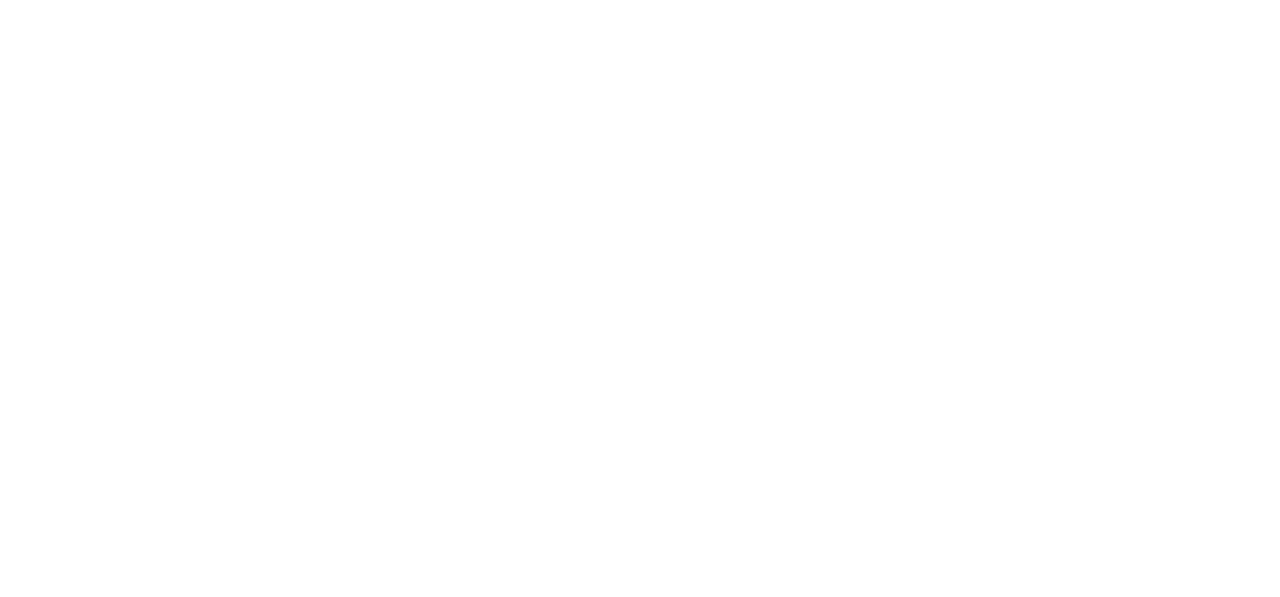
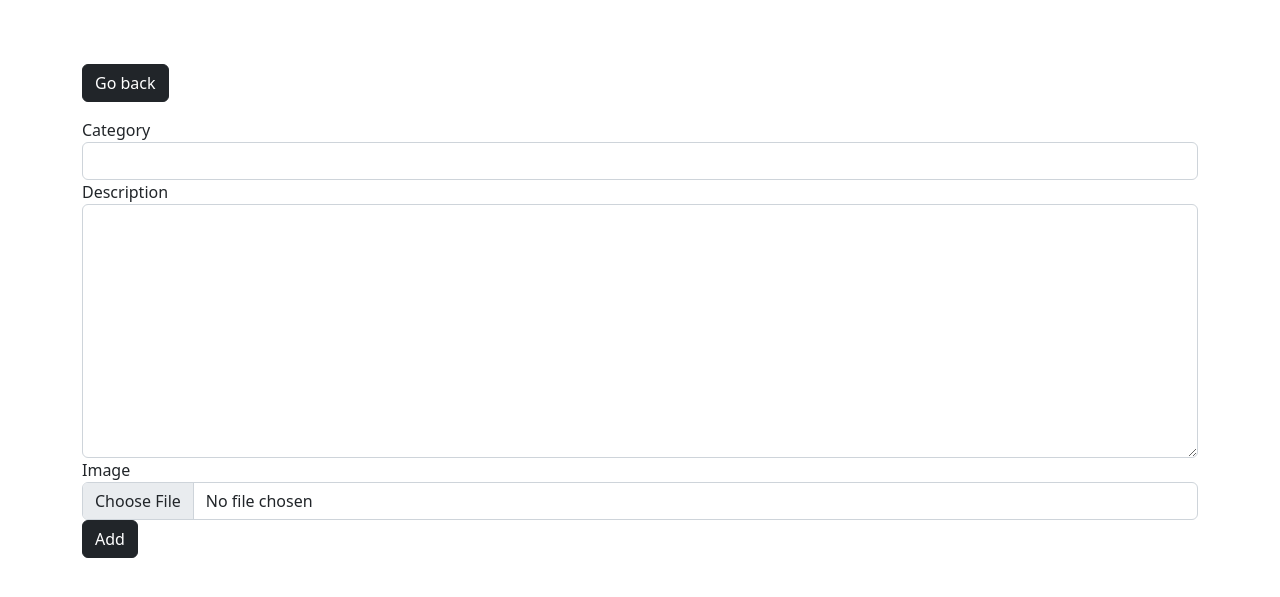
Before and after one commit to odoyoninah/My-Photo-Lab, a Django app: page /add/ in a window 1280 px wide. Before the commit the part shown is empty. Shown: the top 597 px of the page. Run offline with Django 4.2, Linux system fonts and the light colour scheme.

Commit message:
create form for adding photos

```diff
--- a/photos/templates/add.html
+++ b/photos/templates/add.html
@@ -5,9 +5,30 @@
     <meta http-equiv="X-UA-Compatible" content="IE=edge">
     <meta name="viewport" content="width=device-width, initial-scale=1.0">
     <title>Add a photo</title>
+    <link href="https://cdn.jsdelivr.net/npm/bootstrap@5.2.0-beta1/dist/css/bootstrap.min.css" rel="stylesheet" integrity="sha384-0evHe/X+R7YkIZDRvuzKMRqM+OrBnVFBL6DOitfPri4tjfHxaWutUpFmBp4vmVor" crossorigin="anonymous">
+</head>
+<body class="m-5">
+    <div class="container justify-content-center">
+                <a href="{% url 'index' %}" class="btn btn-dark my-3">Go back</a>
+                <form action="{% url 'add' %}" method="POST" enctype="multipart/form-data">
+                    <div class="form-group">
+                        <label for="category">Category</label>
+                        <input type="text" name="category" id="category" class="form-control">
+                    </div>
+                    <div class="form-group">
+                        <label for="description">Description</label>
+                        <textarea name="description" id="description" cols="30" rows="10" class="form-control"></textarea>
+                    </div>
+                    <div class="form-group">
+                        <label for="image">Image</label>
+                        <input type="file" name="image" id="image" class="form-control">
+                    </div>
+                    <button type="submit" class="btn btn-dark">Add</button>
+                </form>
 
-</head>
-<body>
+            </div>
+        </div>
 
+    </div>
 </body>
 </html>
--- a/photos/views.py
+++ b/photos/views.py
@@ -14,4 +14,6 @@ def viewPhoto(request, pk):
     return render(request, 'photo.html', {'photo': photo})
 
 def addPhoto(request):
-    return render(request, 'add.html')
+    categories = Category.objects.all()
+    context = {'categories': categories}
+    return render(request, 'add.html', context)
```
